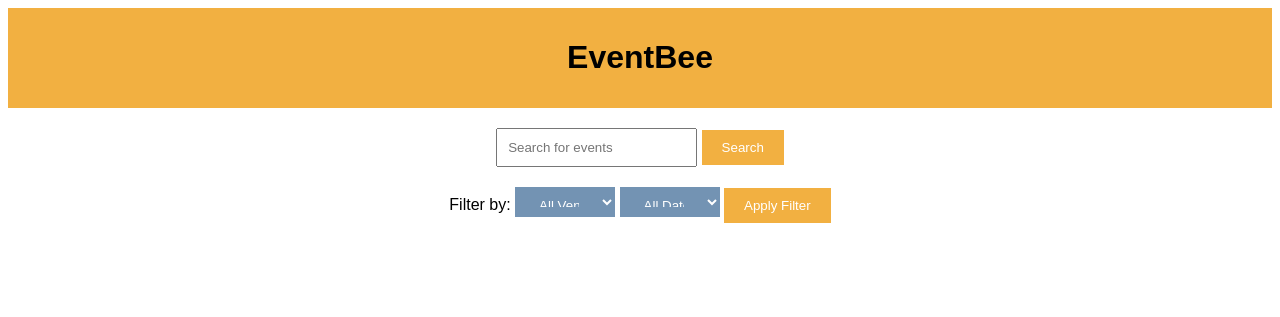
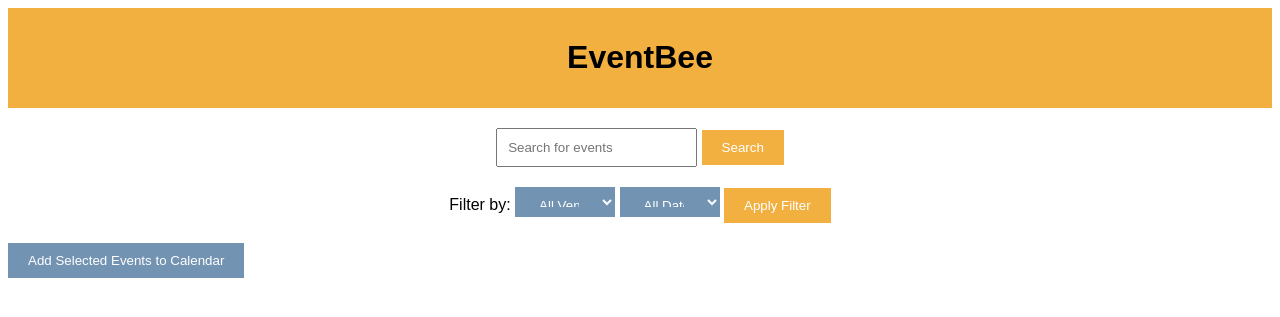
Before and after one commit to chethanamurthy/EventBee, a Flask app: page / in a window 1280 px wide. Shown: the top 317 px of the page. Run offline with Flask 2, Linux system fonts and the light colour scheme.

Commit message:
Updated Google Calendar Api

```diff
--- a/seed_database.py
+++ b/seed_database.py
@@ -2,6 +2,15 @@ import requests
 import json
 import datetime
 from tabulate import tabulate
+from google.oauth2 import service_account
+from googleapiclient.discovery import build
+from google.oauth2.service_account import Credentials
+from googleapiclient import discovery
+
+# Set up the Google Calendar API client
+credentials = service_account.Credentials.from_service_account_file('credentials.json', scopes=[u'https://www.googleapis.com/auth/calendar'])
+calendar_service = build(u'calendar', u'v3', credentials=credentials)
+
 
 def search_events_by_keyword(keyword):
     try:
@@ -35,98 +44,38 @@ def search_events_by_keyword(keyword):
         print(f"Error: {e}")
         return []
 
+def add_event_to_calendar(event):
+    start_date = event['date']
+    event_name = event['name']
+    event_location = event['venue']
+
+    event_body = {
+        'summary': event_name,
+        'location': event_location,
+        'description': f"Event: {event_name}\nLocation: {event_location}",
+        'start': {
+            'date': start_date,
+            'timeZone': 'America/Los_Angeles',  # Adjust the timezone as needed
+        },
+        'end': {
+            'date': start_date,
+            'timeZone': 'America/Los_Angeles',
+        },
+    }
+
+    # Insert the event into the Google Calendar
+    calendar_service.events().insert(calendarId='primary', body=event_body).execute()
+
 def get_unique_venues(events):
-    return list(set(event['venue'] for event in events))
+    return list(set(event['venue']for event in events))
+    #return [event['venue'] for event in events]
 
 
 if __name__ == '__main__':
     keyword = input("Enter a keyword to search for events: ")
     search_results = search_events_by_keyword(keyword)
 
+    for event in search_results:
+        add_event_to_calendar(event)
 
-# def search_events_by_keyword(keyword):
-#     API_KEY = 'QhNYM6o1exkzTChcHqRMrN6LGr7BSR7b'
-#     endpoint = 'https://app.ticketmaster.com/discovery/v2/events'
-
-#     params = {
-#         'apikey': API_KEY,
-#         'keyword': keyword,
-#         'locale': '*',
-#         'city': 'Dallas'
-#     }
-
-#     try:
-#         response = requests.get(endpoint, params=params)
-#         response.raise_for_status()
-
-#         data = response.json()
-
-#         # Extract and print event data
-#         events = []
-#         if '_embedded' in data and 'events' in data['_embedded']:
-#             event_data = data['_embedded']['events']
-#             for event in event_data:
-#                 event_id = event['id']
-#                 name = event['name']
-#                 venue = event['_embedded']['venues'][0]['name']
-#                 events.append([event_id, name, venue])
-
-#         if events:
-#             # Display events in a table
-#             headers = ["Event ID", "Event Name", "Venue"]
-#             print(tabulate(events, headers=headers, tablefmt="grid"))
-#         else:
-#             print("No events found for the given keyword.")
-
-#     except requests.exceptions.RequestException as e:
-#         print(f"Error: {e}")
-
-# if __name__ == '__main__':
-#     keyword = input("Enter a keyword to search for events: ")
-#     search_results = search_events_by_keyword(keyword)
-
-
-# Replace 'YOUR_API_KEY' with your actual Ticketmaster API key
-# API_KEY = 'QhNYM6o1exkzTChcHqRMrN6LGr7BSR7b'
-
-# Set the base URL for the Ticketmaster API
-# BASE_URL = 'https://app.ticketmaster.com/discovery/v2/'
-
-# Define a function to search for events by keyword
-# def search_events_by_keyword(keyword):
-    # endpoint = 'events.json'
-    # params = {
-    #     'keyword': keyword,
-    #     'apikey': API_KEY
-    # }
-
-    # try:
-    #     response = requests.get('https://app.ticketmaster.com/discovery/v2/events?apikey=QhNYM6o1exkzTChcHqRMrN6LGr7BSR7b&keyword=kids&locale=*&city=Dallas')
-    #     response.raise_for_status()
-
-    #     data = response.json()
-    #     print(f'Data Response', data)
-
-    #     attribute_value = data.get("events")
-    #     print(f'Data Name', attribute_value)
-
-    #     # Extract and print event data
-    #     if '_embedded' in data:
-    #         embeddedd_data = data['_embedded']
-    #         if 'events' in embeddedd_data:
-    #             event_data = embeddedd_data['events']
-    #             for event in event_data:
-
-    #                 event_id = event['id']
-    #                 name = event['name']
-    #                 print(f'Event ID: ', event_id)
-    #                 print(f'Event Name: ', name)
-    #                 # date = datetime.datetime.strptime(event_data['dates']['start']['localDate'], '%Y-%m-%d')
-    #                 venue = event['_embedded']['venues'][0]['name']
-
-    # except requests.exceptions.RequestException as e:
-    #     print(f"Error: {e}")
-
-# if __name__ == '__main__':
-#     keyword = input("Enter a keyword to search for events: ")
-#     search_events_by_keyword(keyword)
+    print("Events added to your Google Calendar.")
--- a/server.py
+++ b/server.py
@@ -1,16 +1,14 @@
 from flask import Flask, render_template, request, redirect, url_for, flash
-#from flask_login import LoginManager, login_user, logout_user, login_required, current_user
-from seed_database import search_events_by_keyword, get_unique_venues
+from seed_database import search_events_by_keyword, get_unique_venues,add_event_to_calendar
+import seed_database
+import os
+#from apis import ticketmaster
+from flask import Flask, render_template, jsonify, request, session, flash
+from model import connect_to_db , db, User, Meeting
+from datetime import datetime
 
 app = Flask(__name__)
 
-    # Sample events data
-    # events = [
-    #     {"name": "Kids Art Class", "date": "2023-09-15"},
-    #     {"name": "Children's Storytime", "date": "2023-09-20"},
-    #     {"name": "Family Movie Night", "date": "2023-09-25"},
-    #     # Add more events here
-    # ]
 
 @app.route('/', methods=['GET', 'POST'])
 def home():
@@ -27,6 +25,26 @@ def home():
 
         return render_template('home.html', events=results)
 
+@app.route("/add_to_calendar", methods=["POST"])
+def add_to_calendar():
+    try:
+        data = request.json
+        event_ids = data.get("event_ids", [])
+
+        if not event_ids:
+            return jsonify({"message": "No events selected."}), 400
+
+        # Get the events corresponding to the selected event IDs
+        selected_events = [event for event in seed_database.search_results  if event['id'] in event_ids]
+
+        # Add selected events to the Google Calendar
+        for event in selected_events:
+            add_event_to_calendar(event)
+
+        return jsonify({"message": "Selected events added to your Google Calendar."}), 200
+    except Exception as e:
+        return jsonify({"message": str(e)}), 500
+
 
 if __name__ == '__main__':
     app.run(debug=True)
--- a/static/style.css
+++ b/static/style.css
@@ -64,3 +64,11 @@ body {
     width: 100px;
     height: 30px;
 }
+
+.addcalendar{
+    padding: 10px 20px;
+    background-color: #7393B3;
+    border: none;
+    color: #fff;
+    cursor: pointer;
+}
--- a/templates/home.html
+++ b/templates/home.html
@@ -36,7 +36,7 @@
         <button type="filter" onclick="filterEvents()">Apply Filter</button>
     </div>
 
-    <div class="event-list">
+    <!-- <div class="event-list">
         {% for event in events %}
             <div class="event">
                 <img src="static/kids.jpg" alt="Kid's Event">
@@ -45,9 +45,61 @@
                 <p>Venue: {{ event.venue }}</p>
             </div>
         {% endfor %}
+    </div> -->
+
+
+    <div class="event-list">
+        <form id="event-form">
+            <!-- Add a button to add selected events to the calendar -->
+            <button type="button" class="addcalendar" onclick="addSelectedEvents()">Add Selected Events to Calendar</button>
+            {% for event in events %}
+                <div class="event">
+                    <img src="static/kids.jpg" alt="Kid's Event">
+                    <h2>{{ event.name }}</h2>
+                    <p>Date: {{ event.date }}</p>
+                    <p>Venue: {{ event.venue }}</p>
+                    <!-- Add a checkbox for each event -->
+                    <input type="checkbox" name="selected_events" value="{{ event.id }}">
+                </div>
+            {% endfor %}
+        </form>
     </div>
 
     <script>
+        function addSelectedEvents() {
+            var selectedEventIds = [];
+            var checkboxes = document.querySelectorAll('input[name="selected_events"]:checked');
+
+            checkboxes.forEach(function(checkbox) {
+                selectedEventIds.push(checkbox.value);
+            });
+
+            if (selectedEventIds.length === 0) {
+                alert("Please select at least one event.");
+                return;
+            }
+            alert(selectedEventIds);
+
+            // Send selected event IDs to the Python backend using AJAX
+            var xhr = new XMLHttpRequest();
+            alert(xhr);
+            xhr.open("POST", "/add_to_calendar", true);
+            xhr.setRequestHeader("Content-Type", "application/json;charset=UTF-8");
+
+            xhr.onreadystatechange = function() {
+                if (xhr.readyState === XMLHttpRequest.DONE) {
+
+                    if (xhr.status === 200) {
+                        alert("Selected events added to your Google Calendar.");
+                    } else {
+                        alert("Error adding events to the calendar.");
+                    }
+                }
+            };
+
+            xhr.send(JSON.stringify({ event_ids: selectedEventIds }));
+        }
+
         function filterEvents() {
             var selectedVenue = document.getElementById("venue").value;
             var events = document.querySelectorAll(".event");
@@ -62,6 +114,5 @@
             });
         }
     </script>
-</body>
-
-</html>
+    </body>
+    </html>
```
Also changed, not shown: requirements.txt (line endings or trailing spaces).
